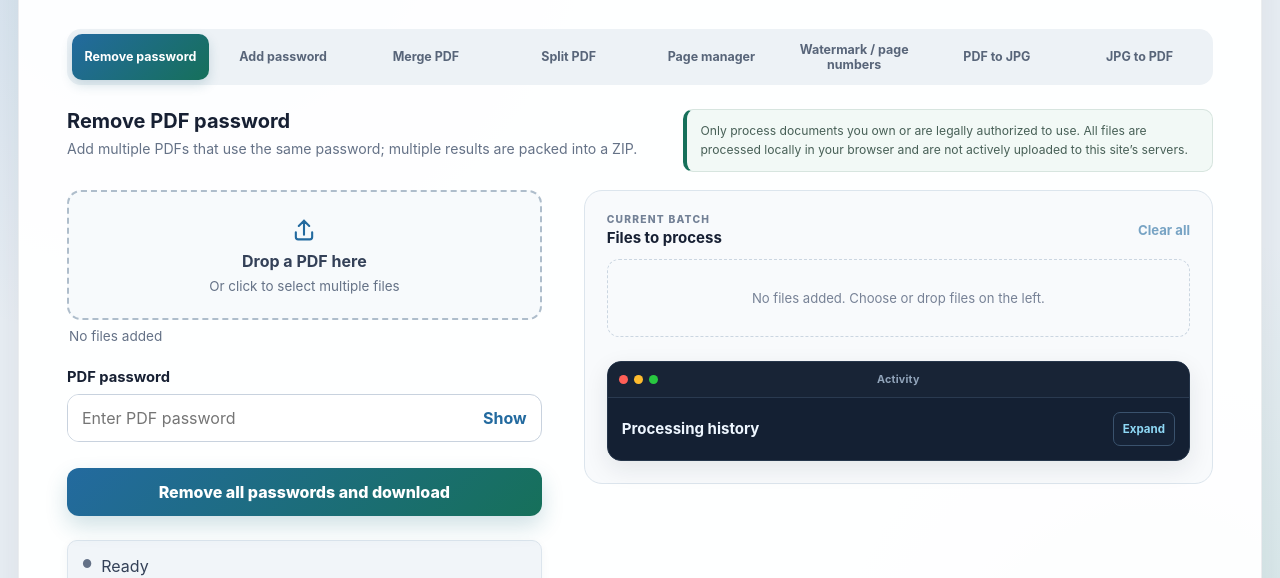
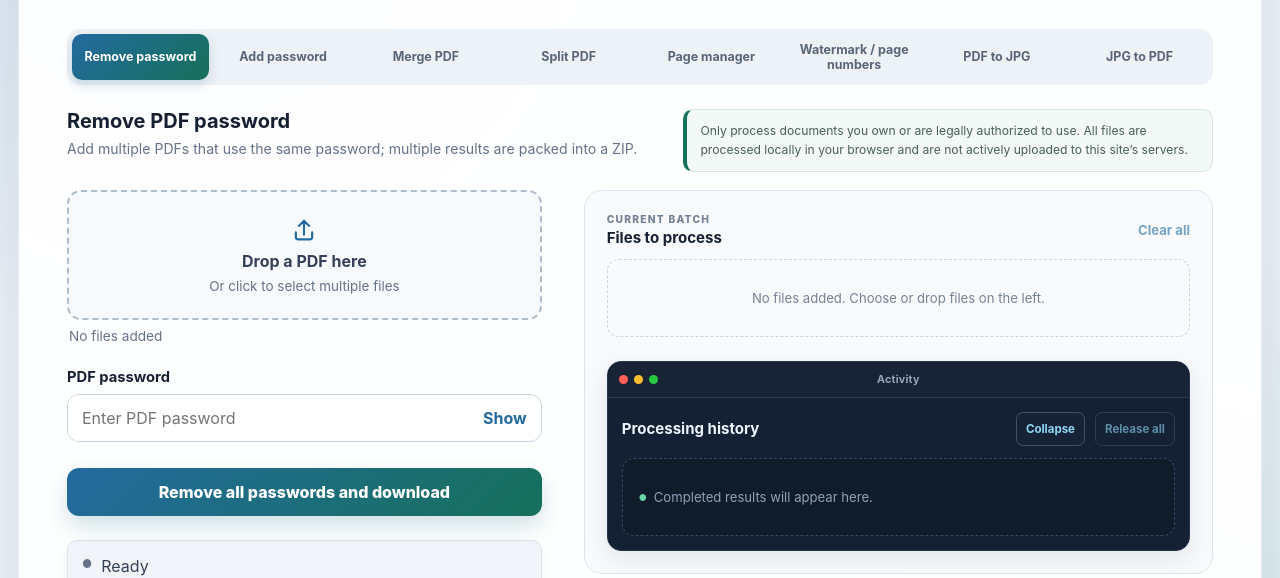
Before and after one commit to bruce-yang-422/pdf-batch-unlock, a plain HTML site: page index.html in a window 1280 px wide. Shown: the part 222-800 px from the top of the page. Drawn offline with Linux system fonts and the light colour scheme.

Commit message:
Expand activity history by default

```diff
--- a/assets/ui-polish.js
+++ b/assets/ui-polish.js
@@ -939,7 +939,7 @@ fileListObserver.observe(fileList, { childList: true });
 mobileQuery.addEventListener?.('change', updateResponsiveLayout);
 desktopQuery.addEventListener?.('change', updateResponsiveLayout);
 compactUploadQuery.addEventListener?.('change', updateUploadMode);
-updateHistoryState(false);
+updateHistoryState(true);
 updateResponsiveLayout();
 updateStatusPresentation();
 updateDecorationOptions();
--- a/index.html
+++ b/index.html
@@ -55,7 +55,7 @@
       }
     </script>
     <script type="module" crossorigin src="./assets/index-XfCSYlnY.js?v=20260819-3"></script>
-    <script type="module" src="./assets/ui-polish.js?v=20260819-11"></script>
+    <script type="module" src="./assets/ui-polish.js?v=20260819-12"></script>
     <script type="module" src="./assets/i18n.js?v=20260819-7"></script>
     <link rel="stylesheet" crossorigin href="./assets/index-CFPIHGYZ.css">
     <link rel="stylesheet" href="./assets/layout-DH4mL2.css">
@@ -320,7 +320,7 @@
                 <ul id="file-list" class="file-list"></ul>
               </section>
 
-              <section id="history-section" class="history-section is-collapsed" aria-labelledby="history-title">
+              <section id="history-section" class="history-section" aria-labelledby="history-title">
                 <div class="terminal-titlebar" aria-hidden="true">
                   <span class="terminal-lights"><i></i><i></i><i></i></span>
                   <span>活動紀錄</span>
@@ -329,7 +329,7 @@
                 <div class="queue-heading">
                   <div><span class="section-kicker">本次歷程</span><h3 id="history-title">處理歷程</h3></div>
                   <div class="history-actions">
-                    <button id="toggle-history" class="text-button compact" type="button" aria-expanded="false" aria-controls="history-list">展開</button>
+                    <button id="toggle-history" class="text-button compact" type="button" aria-expanded="true" aria-controls="history-list">收合</button>
                     <button id="clear-history" class="text-button compact" type="button">全部釋放</button>
                   </div>
                 </div>
```
